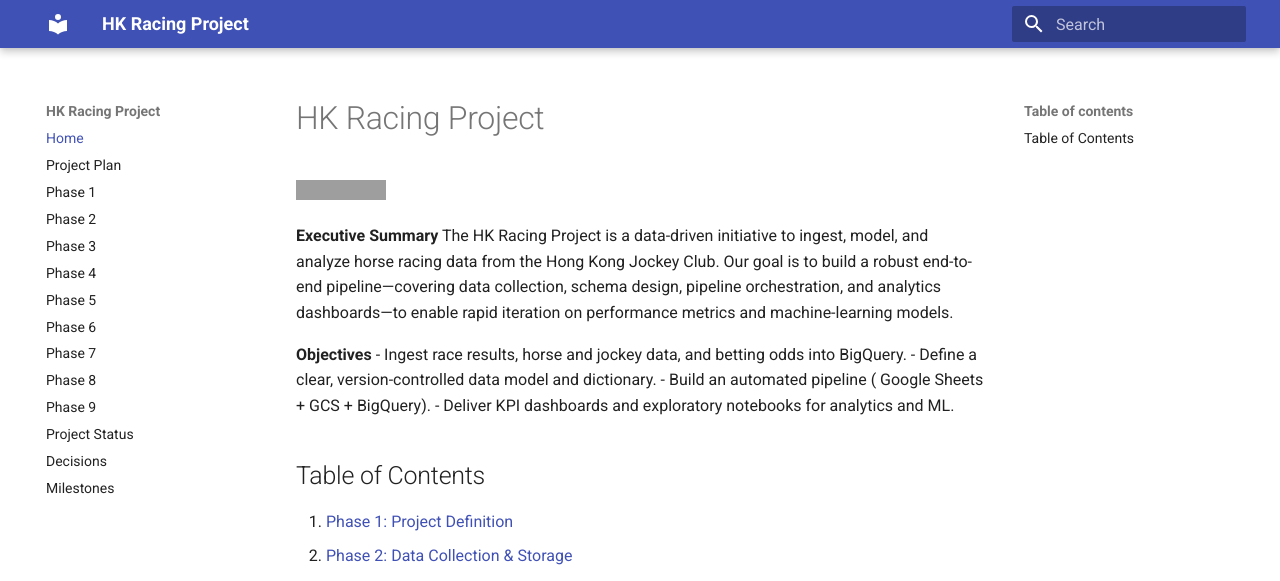
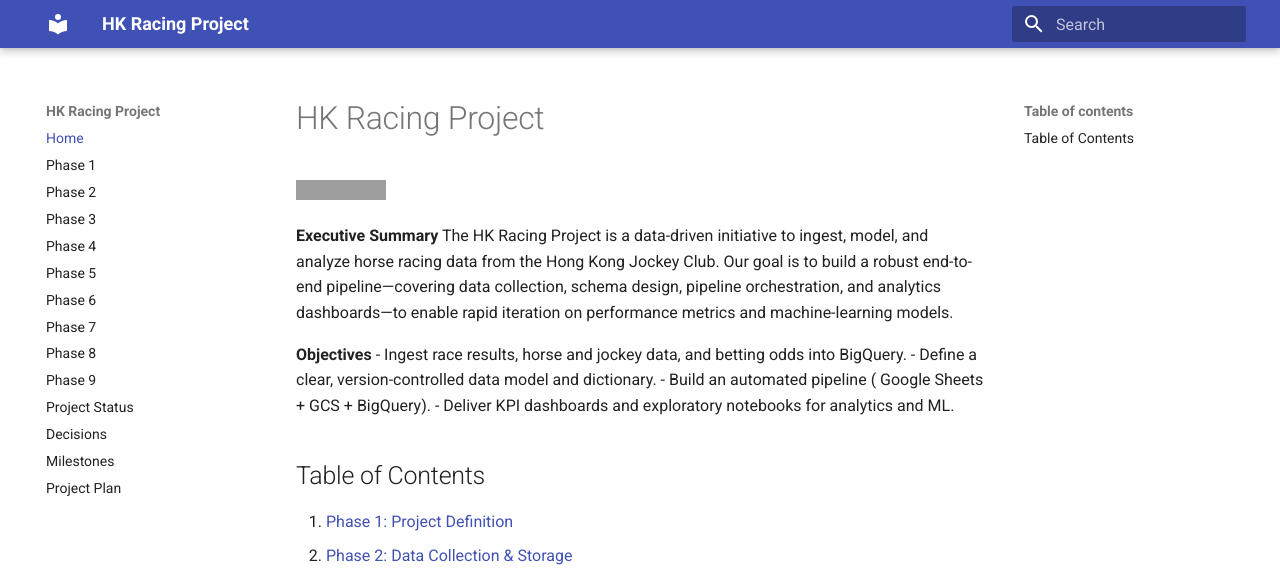
Before and after one commit to Ramgath/hk_racing_project, an MkDocs documentation site: the page built from docs/index.md, in a window 1280 px wide. Shown: the top 581 px of the page. Built offline with MkDocs 1.6.1 and Material for MkDocs 9.7.7, drawn with Linux system fonts in a browser that asks for light colours; some of the changed lines change nothing that is shown; grey boxes are pictures that could not be loaded.

Commit message:
fixed index issues

```diff
--- a/mkdocs.yml
+++ b/mkdocs.yml
@@ -4,7 +4,6 @@ theme:
   name: material
 nav:
   - Home: index.md
-  - Project Plan: project-plan.md
   - Phase 1: phase-01-definition.md
   - Phase 2: phase-02-collection.md
   - Phase 3: phase-03-cleansing.md
@@ -17,3 +16,4 @@ nav:
   - Project Status: project-status.md
   - Decisions: decisions.md
   - Milestones: milestones.md
+  - Project Plan: project-plan.md
```
